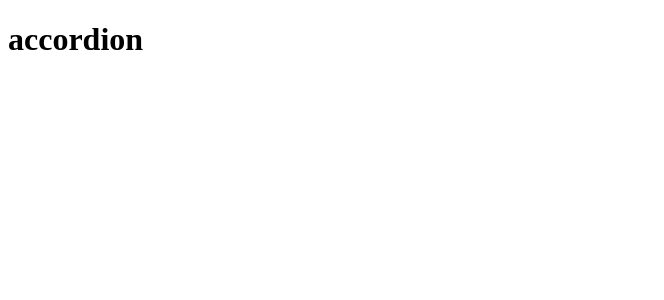
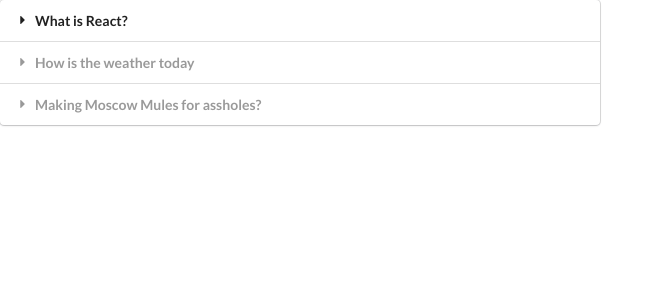
Before and after one commit to RobOsipo/REACT-widgets, a React (Create React App) app: page / in a window 1280 px wide. Shown: the top 300 px of the page, without its empty margins (0-664 px from the left). Built offline with nearby package versions, Linux system fonts and the light colour scheme.

Commit message:
map accordion + useState + semantic ui

```diff
--- a/public/index.html
+++ b/public/index.html
@@ -8,6 +8,10 @@
     <meta
       name="description"
       content="Web site created using create-react-app"
+    />
+    <link
+      rel="stylesheet"
+      href="https://cdnjs.cloudflare.com/ajax/libs/semantic-ui/2.4.1/semantic.min.css"
     />
     <link rel="apple-touch-icon" href="%PUBLIC_URL%/logo192.png" />
 
--- a/src/App.js
+++ b/src/App.js
@@ -1,12 +1,27 @@
 import React from 'react';
 import Accordion from './components/Accordion.js'
 
-
+// ! Dummy Data //
+const items = [
+    {
+        title: 'What is React?',
+        content: 'A front-end JavaScript framework'
+    },
+    {
+        title: 'How is the weather today',
+        content: 'Dont ask, it sucks'
+    },
+    {
+        title: 'Making Moscow Mules for assholes?',
+        content: 'Welcome back to work'
+    }
+]
 
 const App = () => {
     return (
         <div>
-            <Accordion />
+
+            <Accordion items={items} />
         </div>
 
     )
--- a/src/components/Accordion.js
+++ b/src/components/Accordion.js
@@ -1,9 +1,45 @@
 import React from 'react';
 
 
-const Accordion = () => {
+const Accordion = (props) => {
+
+    const [activeIndex, setActiveIndex] = React.useState(null)
+
+    const onTitleClick = (index) => {
+
+        setActiveIndex(index)
+
+    }
+
+
+
+let renderedItems = props.items.map((item, index) => {
+    const active = index === activeIndex ? 'active' : ''
+
+
     return (
-        <h1>accordion</h1>
+        <React.Fragment key={item.title}>
+            <div
+            onClick={() => onTitleClick(index)}
+            className={`title ${active}`}
+            >
+                <i className='dropdown icon'></i>
+                {item.title}
+            </div>
+            <div className={`content ${active}`}>
+                <p>{item.content}</p>
+            </div>
+        </React.Fragment>
+    )
+})
+
+
+
+    return (
+        <div className="ui styled accordion">
+            {renderedItems}
+
+        </div>
     )
 }
 
```
